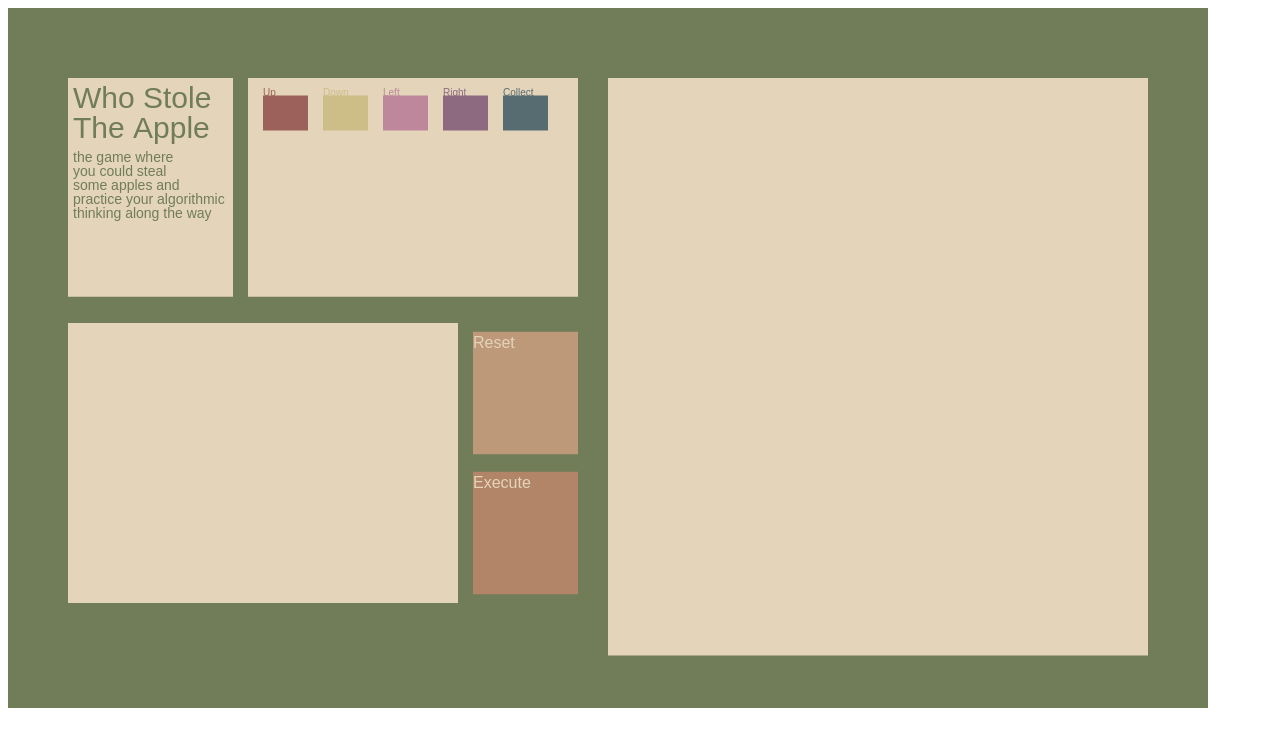
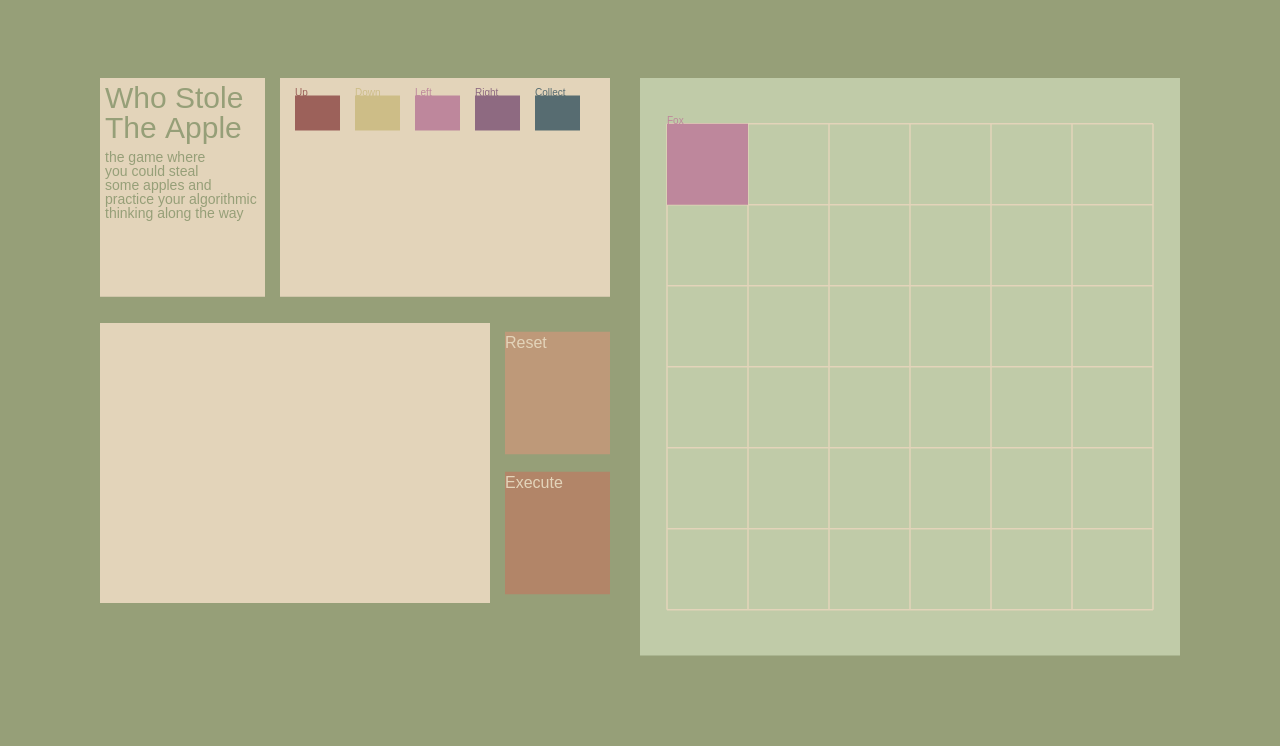
Before and after one commit to mariavaghani/who_stole_the_apple, a website built with webpack: page index.html in a window 1280 px wide. Built offline with nearby package versions, Linux system fonts and the light colour scheme.

Commit message:
Fox shows up on the Board; Add BoardElementClass and Character class

```diff
--- a/index.html
+++ b/index.html
@@ -9,11 +9,13 @@
   <title>Who Stole The Apple</title>
 </head>
 <body>
-  <div style="position: relative;">
-    <canvas id="game-canvas-static" width="1200px" height="700px"
-            style="position: absolute; left: 0; top: 0; z-index: 0; object-fit:contain;"></canvas>
-    <canvas id="game-canvas-active" width="1200px" height="700px"
-            style="position: absolute; left: 0; top: 0; z-index: 1; object-fit:contain;"></canvas>
+  <div class="game">
+    <div style="position: relative;">
+      <canvas id="game-canvas-static" width="1200px" height="700px"
+              style="position: absolute; left: 0; top: 0; z-index: 0; object-fit:contain;"></canvas>
+      <canvas id="game-canvas-active" width="1200px" height="700px"
+              style="position: absolute; left: 0; top: 0; z-index: 1; object-fit:contain;"></canvas>
+    </div>
   </div>
 </body>
 </html>
--- a/src/index.js
+++ b/src/index.js
@@ -1,20 +1,20 @@
 import Game from "./scripts/game";
 import GameView from "./scripts/game_view";
 import GameSizes from "./scripts/game_sizes";
+import BoardSizes from "./scripts/board_sizes"
 
 
 window.addEventListener('DOMContentLoaded', () => {
   let canvasStatic = document.getElementById('game-canvas-static');
   let canvasActive = document.getElementById('game-canvas-active');
 
-  console.log(`window.devicePixelRatio ⬇⬇⬇ `);
-  console.log(window.devicePixelRatio);
 
-  const size = new GameSizes(canvasStatic);
+  const sizeG = new GameSizes(canvasStatic);
+  const sizeB = new BoardSizes(canvasStatic);
 
 
   let level = 1;
-  const game = new Game(level, size);
+  const game = new Game(level, sizeG, sizeB);
 
   const gameView = new GameView(game, canvasStatic, canvasActive);
 
--- /dev/null
+++ b/src/scripts/board.js
@@ -0,0 +1,70 @@
+import COLOR_PALETTE from "./styling";
+import LEVELS from "./level_const";
+import Character from "./character";
+
+class Board {
+  constructor(size, level) {
+    this.size = size;
+
+    this.char = LEVELS[level].character;
+    this.populateBoard(level);
+
+
+  }
+
+  drawStatic(ctxS) {
+    ctxS.fillStyle = COLOR_PALETTE.boardColor;
+    ctxS.fillRect(this.size.BOARD_X, this.size.BOARD_Y,
+                  this.size.BOARD_DX, this.size.BOARD_DY);
+
+    this.drawGridOnBoard(ctxS)
+  }
+
+  drawActiveElements(ctxA) {
+
+    this.char.draw(ctxA);
+
+  }
+
+  populateBoard(level) {
+    this.char.connectToBoard(this.size.origX,
+                            this.size.origY,
+                            this.size.cellWidth)
+
+    this.char.moveTo(LEVELS[level].character.pos);
+
+  }
+
+  drawGridOnBoard(ctxS) {
+    // here we need to create a different gid from
+    // the grid that governs the entire play area
+    // here we want the grid cells to be square
+    // also we need to allow classes on the board to have
+    // pos [x,y] instance variable tracking where
+    // they are on the grid
+
+    ctxS.save();
+    ctxS.translate(this.size.origX, this.size.origY);
+
+    for (let i = 0; i <= this.size.cols; i++) {
+      // X dir
+      ctxS.beginPath();
+      ctxS.moveTo(i * (this.size.cellWidth), 0);
+      ctxS.lineTo(i * (this.size.cellWidth), this.size.boardWidth);
+      ctxS.lineWidth = "1.5";
+      ctxS.strokeStyle = COLOR_PALETTE.containerColor;
+      ctxS.stroke();
+
+      // Y dir
+      ctxS.beginPath();
+      ctxS.moveTo(0, i * (this.size.cellWidth));
+      ctxS.lineTo(this.size.boardWidth, i * (this.size.cellWidth));
+      ctxS.lineWidth = "1.5";
+      ctxS.strokeStyle = COLOR_PALETTE.containerColor;
+      ctxS.stroke();
+    }
+    ctxS.restore();
+  }
+}
+
+export default Board;
--- /dev/null
+++ b/src/scripts/board_element.js
@@ -0,0 +1,35 @@
+class BoardElement {
+  constructor(name, pos) {
+    this.name = name;
+    this.icon = "#BE879C"
+    this.pos = pos;
+  }
+
+  moveTo(pos) {
+    console.log(`pos ⬇⬇⬇ `);
+    console.log(pos);
+
+    this.pos = pos;
+    this.x = this.pos[0] * this.cellWidth + this.origX;
+    this.y = this.pos[1] * this.cellWidth + this.origY;
+  }
+
+  draw(ctxA) {
+    ctxA.fillStyle = this.icon;
+    ctxA.fillRect(this.x,
+      this.y,
+      this.cellWidth,
+      this.cellWidth);
+    ctxA.font = "10px Arial";
+    ctxA.fillText(this.name, this.x, this.y);
+
+  }
+
+  connectToBoard(origX, origY, cellWidth) {
+    this.origX = origX;
+    this.origY = origY;
+    this.cellWidth = cellWidth;
+  }
+}
+
+export default BoardElement;
--- /dev/null
+++ b/src/scripts/board_sizes.js
@@ -0,0 +1,28 @@
+class BoardSizes {
+  constructor(canvasS) {
+    this.DIM_X = canvasS.width;
+    this.DIM_Y = canvasS.height;
+
+
+    const gridBase = 80;
+
+    // Board location
+    this.BOARD_X = this.DIM_X * (40 / gridBase);
+    this.BOARD_DX = this.DIM_X * (36 / gridBase);
+
+    this.BOARD_Y = this.DIM_Y * (8 / gridBase);
+    this.BOARD_DY = this.DIM_Y * (66 / gridBase);
+
+    // Grid
+    this.borderX = this.BOARD_DX / 20;
+    this.boardWidth = this.BOARD_DX - 2 * this.borderX;
+    this.cols = 6;
+    this.cellWidth = this.boardWidth / this.cols;
+    this.borderY = (this.BOARD_DY - this.cols * this.cellWidth) / 2;
+
+    this.origX = this.BOARD_X + this.borderX;
+    this.origY = this.BOARD_Y + this.borderY;
+  }
+}
+
+export default BoardSizes;
--- /dev/null
+++ b/src/scripts/character.js
@@ -0,0 +1,37 @@
+import BoardElement from "./board_element";
+
+class Character extends BoardElement{
+  // constructor(name, pos) {
+  //   this.name = name;
+  //   this.icon = "#BE879C"
+  //   this.pos = pos;
+  // }
+
+  // moveTo (pos) {
+  //   console.log(`pos ⬇⬇⬇ `);
+  //   console.log(pos);
+
+  //   this.pos = pos;
+  //   this.x = this.pos[0] * this.cellWidth + this.origX;
+  //   this.y = this.pos[1] * this.cellWidth + this.origY;
+  // }
+
+  // draw(ctxA) {
+  //   ctxA.fillStyle = this.icon;
+  //   ctxA.fillRect(this.x,
+  //                 this.y,
+  //                 this.cellWidth,
+  //                 this.cellWidth);
+  //   ctxA.font = "10px Arial";
+  //   ctxA.fillText(this.name, this.x, this.y);
+
+  // }
+
+  // connectToBoard(origX, origY,cellWidth) {
+  //   this.origX = origX;
+  //   this.origY = origY;
+  //   this.cellWidth = cellWidth;
+  // }
+}
+
+export default Character;
--- a/src/scripts/game.js
+++ b/src/scripts/game.js
@@ -1,17 +1,20 @@
 import LEVELS from './level_const';
 import COLOR_PALETTE from './styling';
-// import GameSizes from "./game_sizes";
+import Board from "./board";
+
 
 class Game {
-  constructor (level, size) {
+  constructor (level, sizeG, sizeB) {
 
-    this.size = size;
+    this.size = sizeG;
     // Level that this instance is rendering
     this.level = level;
     // Fill the tools with current level specific tools
     this.tools = this.resetToolBox(this.level);
     // initialize empty workspace
     this.inWorkArea = [];
+    this.board = new Board(sizeB, level);
+
 
   }
 
@@ -161,17 +164,21 @@ class Game {
     // TODO: figure out internal grid that the tools could snap to
     // Draw the Work Area container
     ctxS.fillStyle = COLOR_PALETTE.containerColor;
-    ctxS.fillRect(this.size.WORK_X, this.size.WORK_Y, this.size.WORK_DX, this.size.WORK_DY);
+    ctxS.fillRect(this.size.WORK_X, this.size.WORK_Y,
+                  this.size.WORK_DX, this.size.WORK_DY);
 
     // Draw the Board container
-    ctxS.fillStyle = COLOR_PALETTE.containerColor;
-    ctxS.fillRect(this.size.BOARD_X, this.size.BOARD_Y, this.size.BOARD_DX, this.size.BOARD_DY);
+    this.board.drawStatic(ctxS);
 
     // Draw grid on top
     // this.drawGridOnGameArea(ctxS);
 
     ctxS.restore();
 
+  }
+
+  drawBoard (ctxA) {
+    this.board.drawActiveElements(ctxA);
   }
 
   drawNameContainer(ctxS) {
@@ -202,7 +209,6 @@ class Game {
 
 export default Game;
 
-// TODO: add name on the game to the play area
 // TODO: make tools to snap to the grid inside workarea
 // TODO: make tools to snap to the grid inside tool box
 // TODO: add the ability to reshuffle the tools by dragging them in between
--- a/src/scripts/game_sizes.js
+++ b/src/scripts/game_sizes.js
@@ -40,12 +40,7 @@ class GameSizes {
     this.WORK_Y = this.DIM_Y * (36 / gridBase);
     this.WORK_DY = this.DIM_Y * (32 / gridBase);
 
-    // Board location
-    this.BOARD_X = this.DIM_X * (40 / gridBase);
-    this.BOARD_DX = this.DIM_X * (36 / gridBase);
 
-    this.BOARD_Y = this.DIM_Y * (8 / gridBase);
-    this.BOARD_DY = this.DIM_Y * (66 / gridBase);
 
     // Execute button location
     this.EXEC_X = this.DIM_X * (31 / gridBase);
--- a/src/scripts/game_view.js
+++ b/src/scripts/game_view.js
@@ -1,5 +1,3 @@
-
-
 class GameView {
   constructor(game, canvasStatic, canvasActive) {
     this.game = game;
@@ -122,10 +120,12 @@ class GameView {
     this.game.resetGame(this.ctxS, this.ctxA);
     setInterval( () => {
       this.ctxA.clearRect(0, 0, this.game.size.DIM_X, this.game.size.DIM_Y);
-      // this.ctxA.scale(this.dpr, this.dpr);
 
       this.game.drawExecuteButton(this.ctxA);
       this.game.drawResetButton(this.ctxA);
+
+      this.game.drawBoard(this.ctxA);
+
       this.game.allTools().forEach(tool => {
         if (tool.isDragging) {
           tool.drawWhileDragging(this.ctxA,
--- a/src/scripts/level_const.js
+++ b/src/scripts/level_const.js
@@ -1,9 +1,9 @@
 import Tool from "./tool";
+import Character from "./character";
 
-
+// TOOLS -----------------------
 const moveUp = new Tool("Up", () => {
   console.log("Up")
-
 
 }, "#9C615A");
 
@@ -23,6 +23,10 @@ const collectItem = new Tool("Collect", () => {
   console.log("Collecting");
 }, "#576C71")
 
+// CHARACTERS -----------------------
+
+const fox = new Character ("Fox", [0,0]);
+
 
 const LEVELS = {
   1: {
@@ -32,7 +36,8 @@ const LEVELS = {
       moveLeft,
       moveRight,
       collectItem
-    ]
+    ],
+    character: fox
   }
 }
 
--- a/src/scripts/styling.js
+++ b/src/scripts/styling.js
@@ -1,8 +1,8 @@
 const COLOR_PALETTE = {
 
-  backgroundColor: "#717C59",
+  backgroundColor: "#969F78",
   containerColor: "#E3D4BA",
-  toolColor: "#A86A62",
+  boardColor: "#C0CBA8",
   execButtonColor: "#B28568",
   resetButtonColor: "#BE9979"
 };
--- a/src/styles/styles.scss
+++ b/src/styles/styles.scss
@@ -1,15 +1,16 @@
-$background-color: green;
 
-canvas {
-  // width: 1200px;
-  // height: 700px;
+body {
+  background-color: #969F78;
 }
 
-h1 {
-  color: rgb(30, 255, 0);
+.game {
+  display: flex;
+  width: 100%;
+  flex-direction: column;
+  align-items: center;
+
 }
 
-
-:export {
-  backgroundColor: $background-color;
+.game div {
+  width: 1200px;
 }
```
